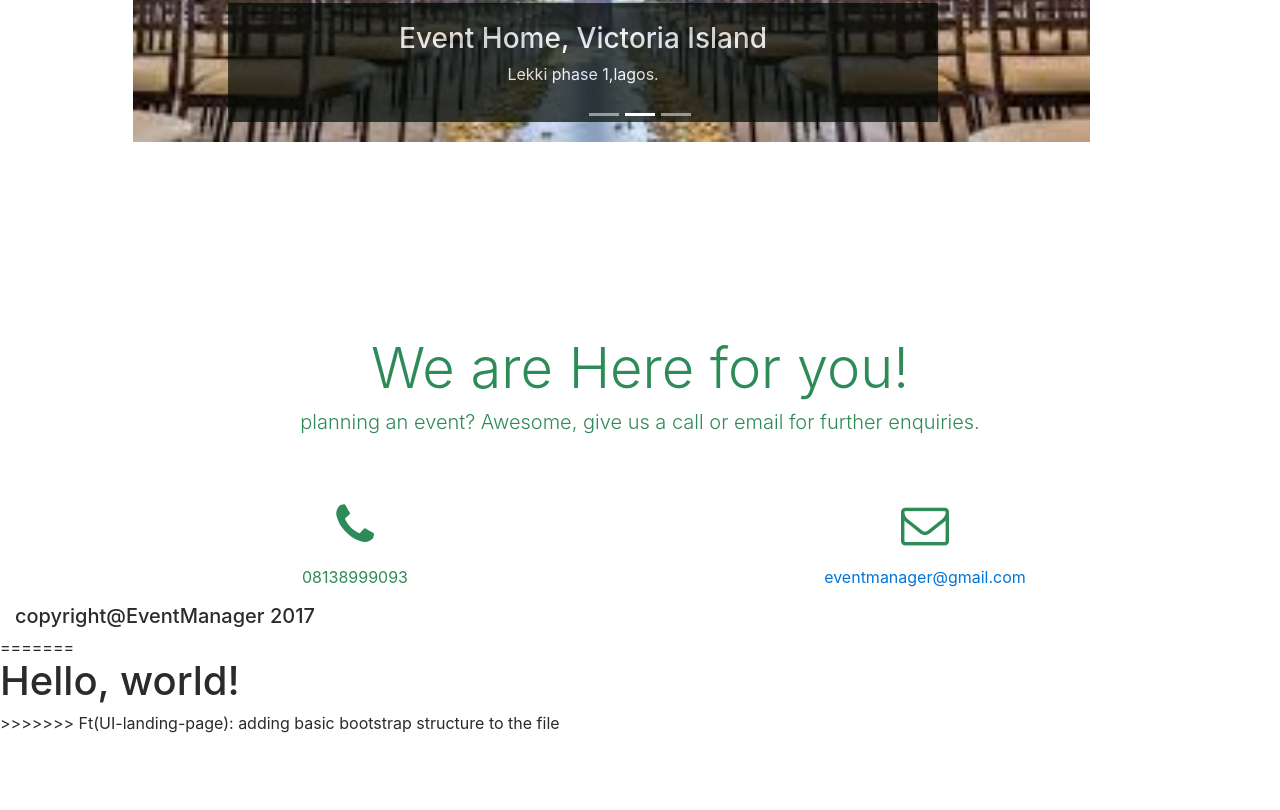
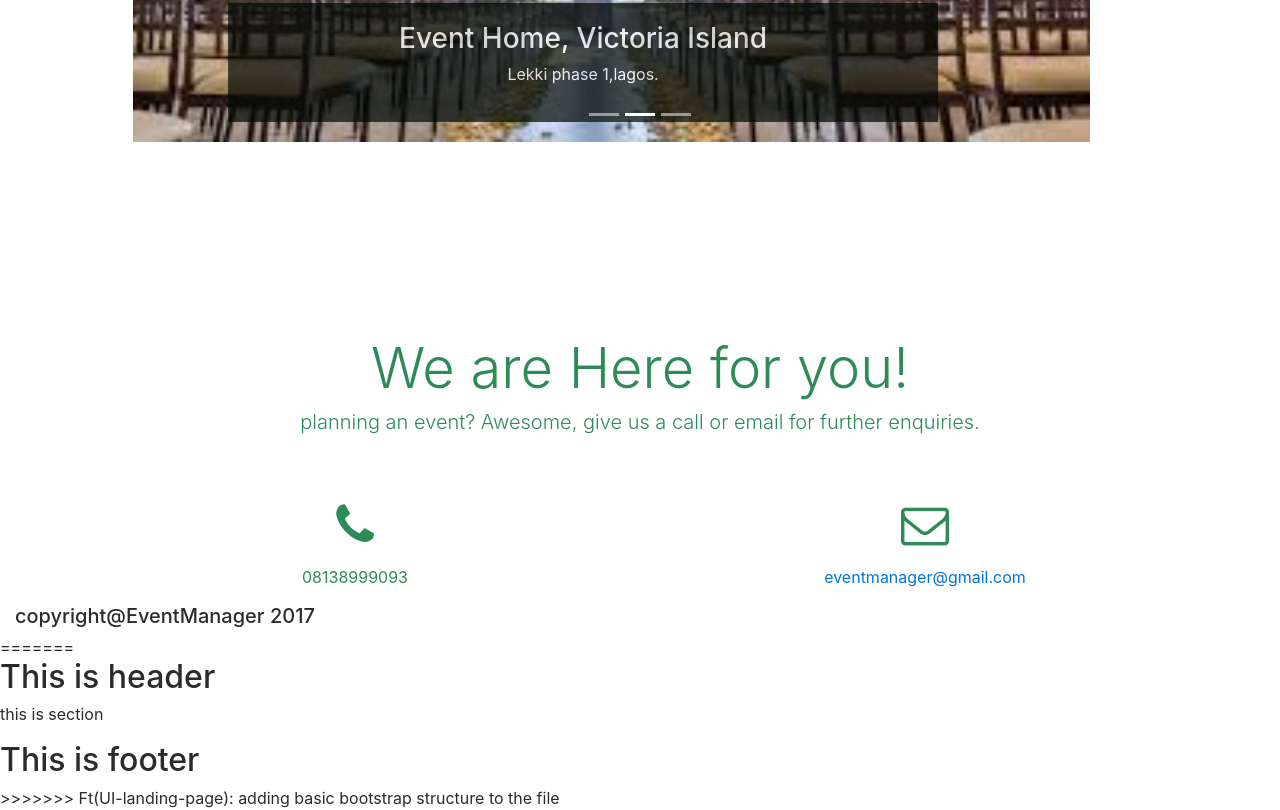
Before and after one commit to OKiMaureen/EventManager, a plain HTML site: page template/index.html in a window 1280 px wide. Shown: the part 2059-2869 px from the top of the page. Before the commit the page ends 2794 px from the top, so only its background shows below. Drawn offline with nearby package versions, Linux system fonts and the light colour scheme; a script that the page names is missing.

Commit message:
Ft(UI-landing-page): adding header, section and footer to index page

```diff
--- a/template/index.html
+++ b/template/index.html
@@ -269,7 +269,15 @@
     <link rel="stylesheet" href="https://maxcdn.bootstrapcdn.com/bootstrap/4.0.0-alpha.6/css/bootstrap.min.css" integrity="sha384-rwoIResjU2yc3z8GV/NPeZWAv56rSmLldC3R/AZzGRnGxQQKnKkoFVhFQhNUwEyJ" crossorigin="anonymous">
   </head>
   <body>
-    <h1>Hello, world!</h1>
+    <header>
+        <h2>This is header</h2>
+    </header>
+    <section>
+        <p>this is section</p>
+    </section>
+    <footer>
+        <h2>This is footer</h2>
+    </footer>
 
     <!-- jQuery first, then Tether, then Bootstrap JS. -->
     <script src="https://code.jquery.com/jquery-3.1.1.slim.min.js" integrity="sha384-A7FZj7v+d/sdmMqp/nOQwliLvUsJfDHW+k9Omg/a/EheAdgtzNs3hpfag6Ed950n" crossorigin="anonymous"></script>
```
